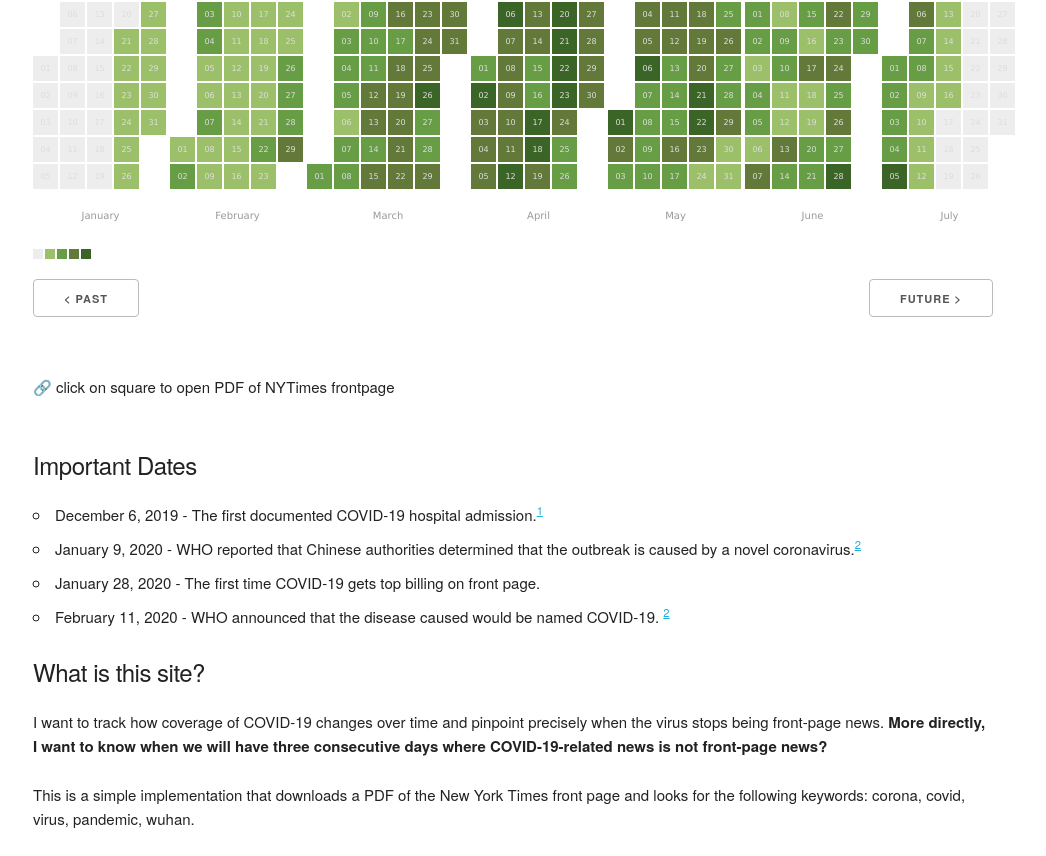
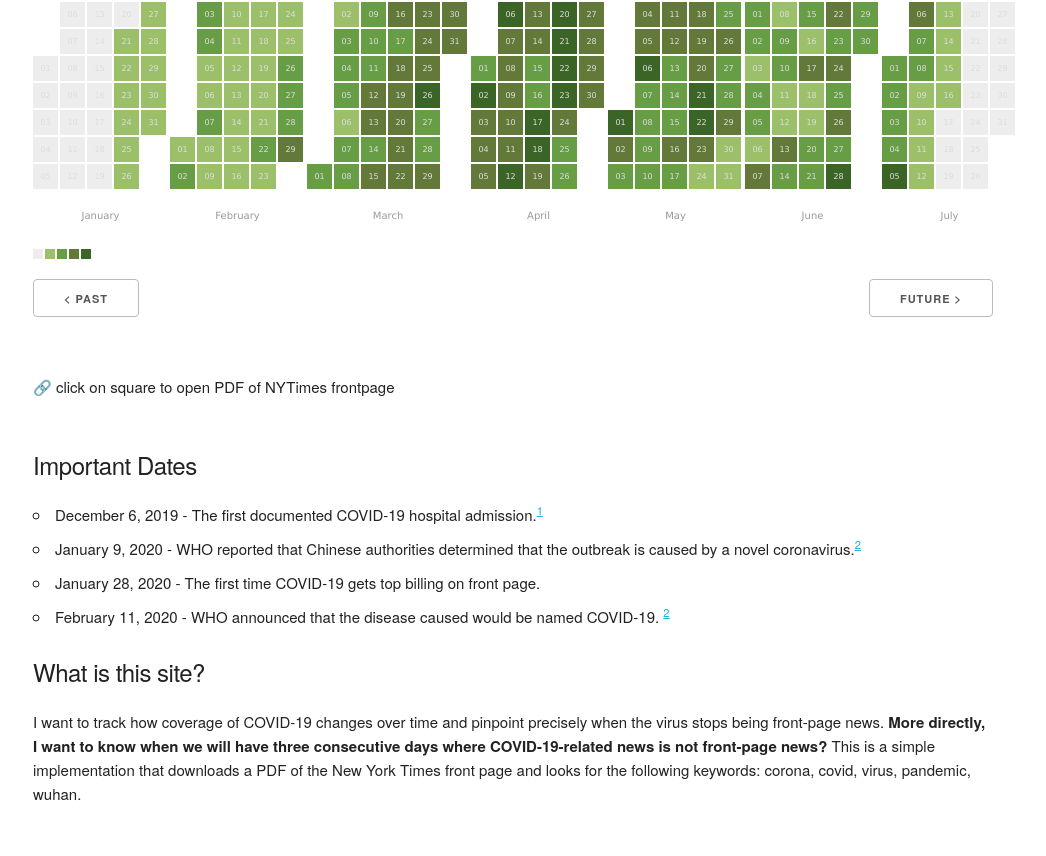
Before and after one commit to eddietejeda/nytimes-covid-frontpage, a website: page index.html in a window 1280 px wide. Shown: the part 119-975 px from the top of the page, without its empty margins (127-1173 px from the left). After the commit the page ends 950 px from the top, so only its background shows below. Drawn offline with Linux system fonts and the light colour scheme.

Commit message:
remove paragraph

```diff
--- a/index.html
+++ b/index.html
@@ -52,9 +52,7 @@
 
 
         <h5>What is this site?</h5>
-        <p>I want to track how coverage of COVID-19 changes over time and pinpoint precisely when the virus stops being front-page news. <b>More directly, I want to know when we will have three consecutive days where COVID-19-related news is not front-page news?</b></p>
-
-        <p>This is a simple implementation that downloads a PDF of the New York Times front page and looks for the following keywords: corona, covid, virus, pandemic, wuhan. </p>
+        <p>I want to track how coverage of COVID-19 changes over time and pinpoint precisely when the virus stops being front-page news. <b>More directly, I want to know when we will have three consecutive days where COVID-19-related news is not front-page news?</b> This is a simple implementation that downloads a PDF of the New York Times front page and looks for the following keywords: corona, covid, virus, pandemic, wuhan. </p>
 
       </div>
     </div>
```
